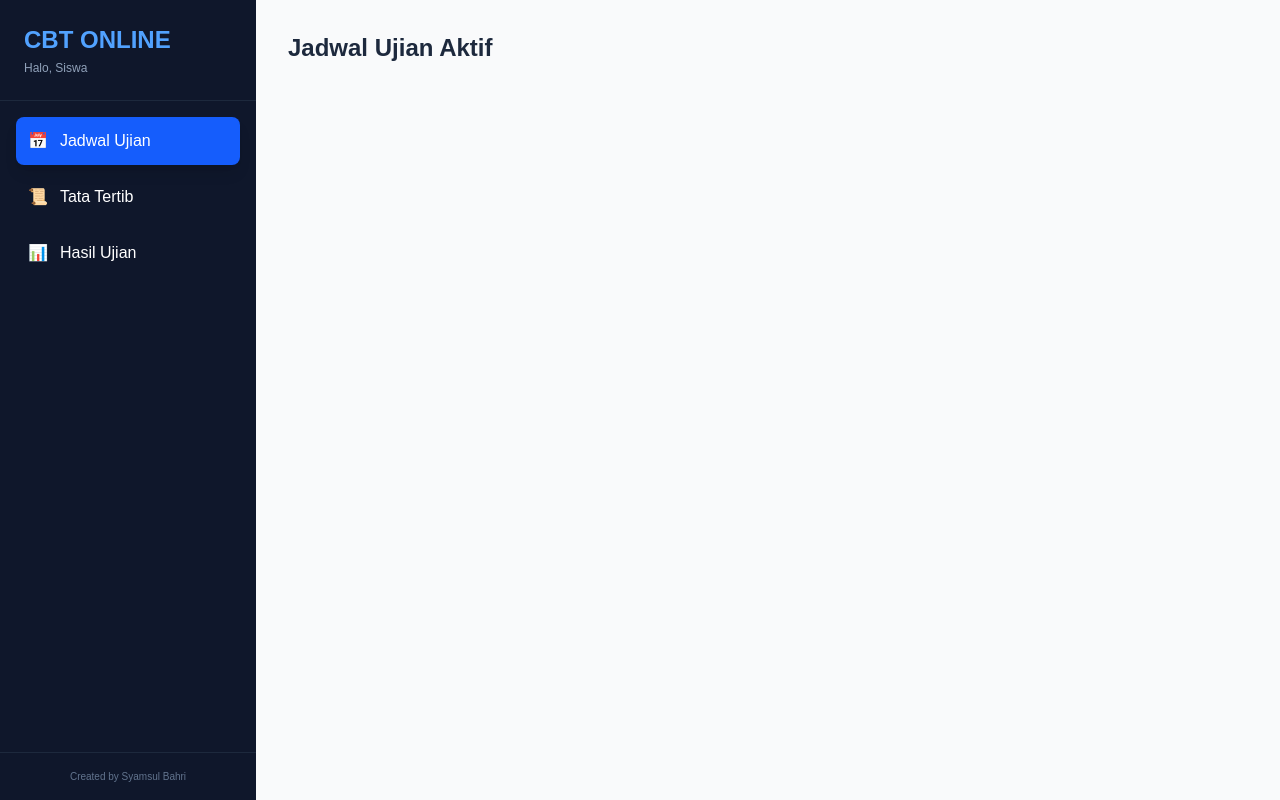
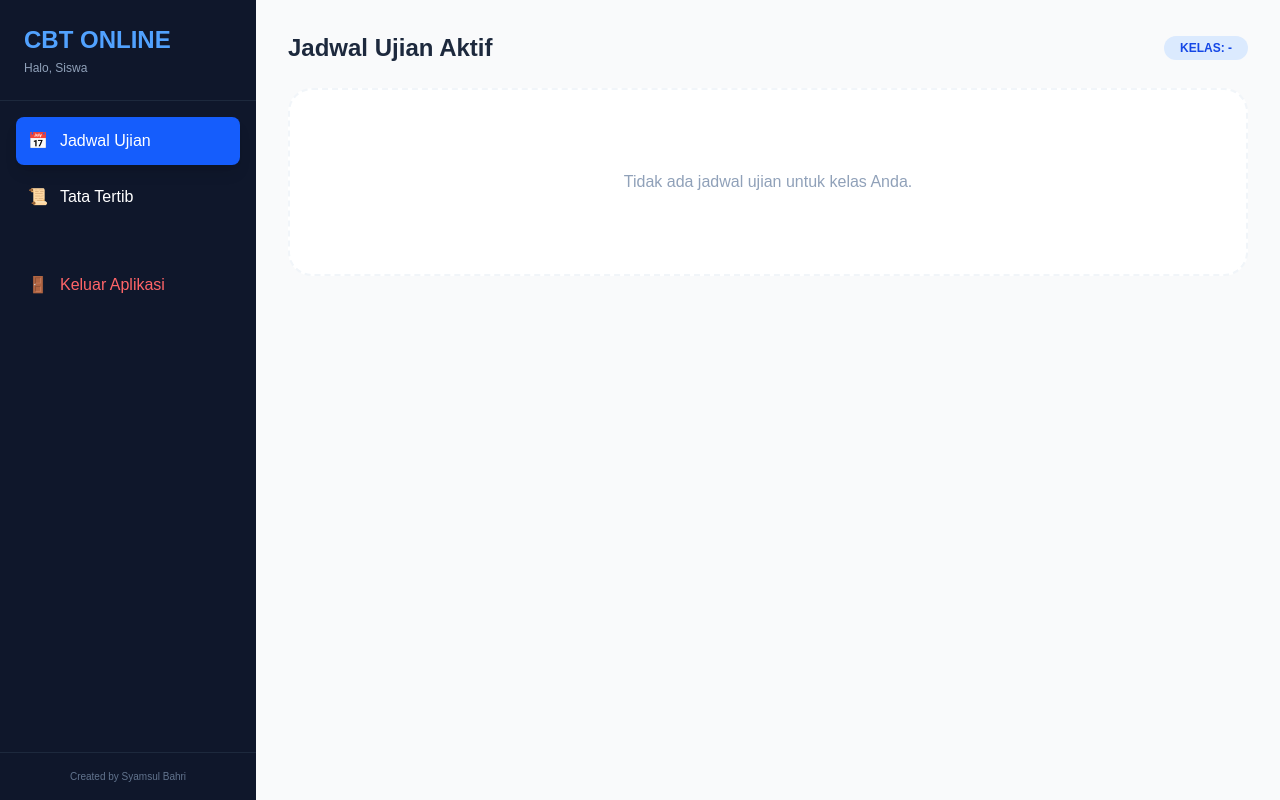
Before and after one commit to bahrye/cbt-ujian, a Next.js app: page /siswa in a window 1280 px wide. Built offline with nearby package versions, Linux system fonts and the light colour scheme.

Commit message:
update 1

```diff
--- a/app/siswa/components/Sidebar.tsx
+++ b/app/siswa/components/Sidebar.tsx
@@ -1,4 +1,7 @@
 'use client'
+import { useState } from 'react';
+import { auth } from '@/lib/firebase';
+import { signOut } from 'firebase/auth';
 
 interface SidebarProps {
   activeTab: string;
@@ -7,8 +10,38 @@ interface SidebarProps {
 }
 
 export default function Sidebar({ activeTab, setActiveTab, userName }: SidebarProps) {
+  const [isOpen, setIsOpen] = useState(false); // State untuk burger menu
+
+  const handleLogout = async () => {
+    if (confirm("Apakah Anda yakin ingin keluar?")) {
+      await signOut(auth);
+      window.location.href = "/login";
+    }
+  };
+
   return (
-    <div className="w-64 bg-slate-900 text-white flex flex-col min-h-screen sticky top-0">
+    <>
+      {/* Tombol Burger (Hanya muncul di Mobile) */}
+      <button
+        onClick={() => setIsOpen(!isOpen)}
+        className="lg:hidden fixed top-4 left-4 z-[110] p-2 bg-slate-900 text-white rounded-md"
+      >
+        {isOpen ? '✕' : '☰'}
+      </button>
+
+      {/* Overlay untuk menutup sidebar saat klik di luar (Mobile) */}
+      {isOpen && (
+        <div
+          className="fixed inset-0 bg-black/50 z-[100] lg:hidden"
+          onClick={() => setIsOpen(false)}
+        />
+      )}
+
+      <div className={`
+        w-64 bg-slate-900 text-white flex flex-col h-screen sticky top-0 z-[105]
+        fixed lg:relative transition-transform duration-300
+        ${isOpen ? 'translate-x-0' : '-translate-x-full lg:translate-x-0'}
+      `}>
         <div className="p-6 border-b border-slate-800">
           <h2 className="text-2xl font-bold text-blue-400">CBT ONLINE</h2>
           <p className="text-xs text-slate-400 mt-1">Halo, {userName}</p>
@@ -16,22 +49,24 @@ export default function Sidebar({ activeTab, setActiveTab, userName }: SidebarPr
 
         <nav className="flex-1 p-4 space-y-2">
           <button
-          onClick={() => setActiveTab('jadwal')}
+            onClick={() => { setActiveTab('jadwal'); setIsOpen(false); }}
             className={`w-full flex items-center gap-3 p-3 rounded-lg transition-all ${activeTab === 'jadwal' ? 'bg-blue-600 shadow-lg' : 'hover:bg-slate-800'}`}
           >
             <span>📅</span> Jadwal Ujian
           </button>
           <button
-          onClick={() => setActiveTab('tata-tertib')}
+            onClick={() => { setActiveTab('tata-tertib'); setIsOpen(false); }}
             className={`w-full flex items-center gap-3 p-3 rounded-lg transition-all ${activeTab === 'tata-tertib' ? 'bg-blue-600 shadow-lg' : 'hover:bg-slate-800'}`}
           >
             <span>📜</span> Tata Tertib
           </button>
+
+          {/* Tombol Keluar */}
           <button
-          onClick={() => setActiveTab('hasil')}
-          className={`w-full flex items-center gap-3 p-3 rounded-lg transition-all ${activeTab === 'hasil' ? 'bg-blue-600 shadow-lg' : 'hover:bg-slate-800'}`}
+            onClick={handleLogout}
+            className="w-full flex items-center gap-3 p-3 rounded-lg text-red-400 hover:bg-red-500/10 transition-all mt-10"
           >
-          <span>📊</span> Hasil Ujian
+            <span>🚪</span> Keluar Aplikasi
           </button>
         </nav>
 
@@ -39,5 +74,6 @@ export default function Sidebar({ activeTab, setActiveTab, userName }: SidebarPr
           Created by Syamsul Bahri
         </div>
       </div>
+    </>
   );
 }
--- a/app/siswa/page.tsx
+++ b/app/siswa/page.tsx
@@ -2,6 +2,7 @@
 import { useState, useEffect } from 'react';
 import { db, auth } from '@/lib/firebase';
 import { collection, onSnapshot, doc, setDoc } from 'firebase/firestore';
+import { signOut } from 'firebase/auth';
 import Sidebar from './components/Sidebar';
 import LembarUjian from './components/LembarUjian';
 
@@ -11,6 +12,7 @@ export default function PageSiswa() {
   const [selectedUjian, setSelectedUjian] = useState<any>(null);
   const [daftarJadwal, setDaftarJadwal] = useState<any[]>([]);
   const [statusSiswa, setStatusSiswa] = useState<any>({});
+  const [userData, setUserData] = useState<any>(null); // Data profil siswa (termasuk kelas)
 
   // State Modal Konfirmasi
   const [showModal, setShowModal] = useState(false);
@@ -22,11 +24,19 @@ export default function PageSiswa() {
     const user = auth.currentUser;
     if (!user) return;
 
-    // Load data jadwal & status secara real-time
+    // 1. Ambil data profil siswa untuk filter kelas
+    const unsubUser = onSnapshot(doc(db, "users", user.uid), (docSnap) => {
+      if (docSnap.exists()) {
+        setUserData(docSnap.data());
+      }
+    });
+
+    // 2. Load data jadwal ujian secara real-time
     const unsubJadwal = onSnapshot(collection(db, "ujian"), (snap) => {
       setDaftarJadwal(snap.docs.map(d => ({ id: d.id, ...d.data() })));
     });
 
+    // 3. Load status pengerjaan siswa
     const unsubStatus = onSnapshot(collection(db, "ujian_berjalan"), (snap) => {
       const map: any = {};
       snap.docs.forEach(d => {
@@ -37,12 +47,21 @@ export default function PageSiswa() {
       setStatusSiswa(map);
     });
 
+    // 4. Ambil token aktif dari pengaturan
     const unsubToken = onSnapshot(doc(db, "settings", "ujian_aktif"), (d) => {
       if (d.exists()) setTokenAsli(d.data().token);
     });
 
-    return () => { unsubJadwal(); unsubStatus(); unsubToken(); };
+    return () => {
+      unsubUser();
+      unsubJadwal();
+      unsubStatus();
+      unsubToken();
+    };
   }, []);
+
+  // Filter jadwal: Hanya tampilkan jika kelas pada ujian sesuai dengan kelas siswa
+  const jadwalTersedia = daftarJadwal.filter(u => u.kelas === userData?.kelas);
 
   const handleStartProcess = async () => {
     if (tokenInput.toUpperCase() !== tokenAsli) return alert("Token Salah!");
@@ -54,7 +73,7 @@ export default function PageSiswa() {
     await setDoc(doc(db, "ujian_berjalan", docId), {
       uid: user?.uid,
       ujianId: selectedUjian.id,
-      nama: user?.email?.split('@')[0],
+      nama: userData?.nama || user?.email?.split('@')[0],
       status: 'Mengerjakan',
       mulaiAt: new Date(),
       violations: 0
@@ -64,66 +83,94 @@ export default function PageSiswa() {
     setShowModal(false);
   };
 
+  const handleLogout = async () => {
+    if (confirm("Apakah Anda yakin ingin keluar?")) {
+      await signOut(auth);
+      window.location.href = "/login";
+    }
+  };
+
   if (isExamMode) return <LembarUjian ujian={selectedUjian} onFinish={() => setIsExamMode(false)} />;
 
   return (
     <div className="flex bg-gray-50 min-h-screen">
-      <Sidebar activeTab={activeTab} setActiveTab={setActiveTab} userName={auth.currentUser?.email || "Siswa"} />
+      {/* Sidebar dengan fungsi logout dan user name */}
+      <Sidebar
+        activeTab={activeTab}
+        setActiveTab={setActiveTab}
+        userName={userData?.nama || auth.currentUser?.email || "Siswa"}
+      />
 
-      <main className="flex-1 p-8">
+      <main className="flex-1 p-4 md:p-8 mt-14 lg:mt-0">
         {activeTab === 'jadwal' && (
           <div>
-            <h1 className="text-2xl font-bold text-slate-800 mb-6">Jadwal Ujian Aktif</h1>
-            <div className="space-y-4">
-              {daftarJadwal.map((u) => {
+            <div className="flex justify-between items-center mb-6">
+              <h1 className="text-2xl font-bold text-slate-800">Jadwal Ujian Aktif</h1>
+              <div className="bg-blue-100 text-blue-700 px-4 py-1 rounded-full text-xs font-bold uppercase">
+                Kelas: {userData?.kelas || '-'}
+              </div>
+            </div>
+
+            <div className="grid gap-4">
+              {jadwalTersedia.length > 0 ? (
+                jadwalTersedia.map((u) => {
                   const sekarang = new Date();
                   const mulai = u.mulai?.toDate();
                   const selesai = u.selesai?.toDate();
                   const status = statusSiswa[u.id] || 'Belum Mengerjakan';
 
                   return (
-                  <div key={u.id} className="bg-white p-6 rounded-2xl shadow-sm border border-gray-100 flex justify-between items-center">
+                    <div key={u.id} className="group bg-white p-5 rounded-3xl shadow-sm border border-gray-100 hover:shadow-md transition-all flex flex-col md:flex-row justify-between items-start md:items-center gap-4">
+                      <div className="flex items-center gap-4">
+                        <div className="w-12 h-12 bg-blue-50 rounded-2xl flex items-center justify-center text-xl group-hover:scale-110 transition-transform">
+                          📚
+                        </div>
                         <div>
-                      <h3 className="text-xl font-bold text-blue-700">{u.namaMapel}</h3>
-                      <div className="grid grid-cols-2 gap-x-10 text-sm text-gray-500 mt-2">
-                        <p>📍 Kelas: {u.kelas}</p>
-                        <p>👥 Kelompok: {u.kelompok}</p>
-                        <p>⏰ Mulai: {mulai?.toLocaleString()}</p>
-                        <p>⏳ Durasi: {u.durasi} Menit</p>
-                        <p>👤 Pengawas: {u.pengawas}</p>
+                          <h3 className="text-lg font-bold text-slate-800">{u.namaMapel}</h3>
+                          <div className="flex flex-wrap gap-x-4 text-xs text-slate-400 font-medium mt-1">
+                            <span>⏱ {u.durasi} Menit</span>
+                            <span>👤 {u.pengawas}</span>
+                            <span>📅 {mulai?.toLocaleDateString()}</span>
+                          </div>
                         </div>
                       </div>
 
-                    <div className="text-right flex flex-col items-end gap-2">
-                      <span className={`text-[10px] font-bold px-3 py-1 rounded-full uppercase ${status === 'Selesai' ? 'bg-gray-100 text-gray-500' : 'bg-blue-50 text-blue-600'}`}>
-                        {status}
-                      </span>
+                      <div className="w-full md:w-auto flex items-center justify-between md:justify-end gap-6 border-t md:border-none pt-4 md:pt-0">
+                        <div className="text-left md:text-right">
+                          <p className="text-[10px] uppercase tracking-wider font-bold text-slate-300">Status</p>
+                          <p className={`text-sm font-bold ${status === 'Selesai' ? 'text-gray-400' : 'text-blue-600'}`}>{status}</p>
+                        </div>
 
                         {status === 'Selesai' ? (
-                        <button disabled className="bg-gray-200 text-gray-400 px-6 py-2 rounded-xl font-bold">Selesai</button>
+                          <button disabled className="bg-gray-100 text-gray-400 px-6 py-2.5 rounded-2xl font-bold text-sm cursor-not-allowed">Selesai</button>
                         ) : sekarang < mulai ? (
-                        <button disabled className="bg-blue-100 text-blue-300 px-6 py-2 rounded-xl font-bold">Belum Mulai</button>
+                          <button disabled className="bg-amber-50 text-amber-500 px-6 py-2.5 rounded-2xl font-bold text-sm">Belum Mulai</button>
                         ) : sekarang > selesai ? (
-                        <button disabled className="bg-red-100 text-red-400 px-6 py-2 rounded-xl font-bold">Waktu Habis</button>
+                          <button disabled className="bg-red-50 text-red-400 px-6 py-2.5 rounded-2xl font-bold text-sm">Waktu Habis</button>
                         ) : (
                           <button
                             onClick={() => { setSelectedUjian(u); setShowModal(true); }}
-                          className="bg-green-600 hover:bg-green-700 text-white px-6 py-2 rounded-xl font-bold transition-all shadow-md"
+                            className="bg-green-600 hover:bg-green-700 text-white px-8 py-2.5 rounded-2xl font-bold text-sm shadow-lg shadow-green-100 transition-all active:scale-95"
                           >
-                          {status === 'Mengerjakan' ? 'Lanjut Mengerjakan' : 'Mulai Sekarang'}
+                            {status === 'Mengerjakan' ? 'Lanjut' : 'Mulai'}
                           </button>
                         )}
                       </div>
                     </div>
                   );
-              })}
+                })
+              ) : (
+                <div className="text-center py-20 bg-white rounded-3xl border-2 border-dashed border-slate-100">
+                  <p className="text-slate-400 font-medium">Tidak ada jadwal ujian untuk kelas Anda.</p>
+                </div>
+              )}
             </div>
           </div>
         )}
 
         {/* Modal Konfirmasi & Token */}
         {showModal && (
-          <div className="fixed inset-0 bg-slate-900/60 backdrop-blur-sm flex items-center justify-center p-4 z-[100]">
+          <div className="fixed inset-0 bg-slate-900/60 backdrop-blur-sm flex items-center justify-center p-4 z-[200]">
             <div className="bg-white p-8 rounded-3xl shadow-2xl max-w-md w-full border border-gray-100">
               <h2 className="text-2xl font-bold text-slate-800 mb-2">Konfirmasi Ujian</h2>
               <p className="text-slate-500 text-sm mb-6">Mata Pelajaran: <span className="text-blue-600 font-bold">{selectedUjian?.namaMapel}</span></p>
@@ -133,23 +180,22 @@ export default function PageSiswa() {
                   <label className="text-xs font-bold text-slate-400 uppercase ml-1">Token Ujian</label>
                   <input
                     type="text"
-                    placeholder="Masukkan 6 Digit Token"
+                    placeholder="Masukkan Token"
                     className="w-full p-4 bg-slate-50 border-2 border-slate-100 rounded-2xl text-center text-3xl font-mono uppercase focus:border-blue-500 outline-none transition-all"
                     onChange={(e) => setTokenInput(e.target.value)}
                   />
                 </div>
 
                 <div className="p-4 bg-yellow-50 rounded-2xl border border-yellow-100">
-                  <p className="text-[10px] text-yellow-700 font-bold uppercase mb-2 text-center">Tanda Tangan Digital (Pernyataan)</p>
                   <label className="flex items-start gap-3 cursor-pointer">
                     <input type="checkbox" className="mt-1 w-5 h-5 accent-yellow-600" onChange={(e) => setKonfirmasiJujur(e.target.checked)} />
-                    <span className="text-xs text-yellow-800 leading-tight">Saya menyatakan akan mengerjakan ujian ini dengan jujur dan mematuhi segala tata tertib yang berlaku.</span>
+                    <span className="text-xs text-yellow-800 leading-tight">Saya menyatakan akan mengerjakan ujian ini dengan jujur dan mematuhi tata tertib.</span>
                   </label>
                 </div>
 
                 <div className="flex gap-3 pt-4">
                   <button onClick={() => setShowModal(false)} className="flex-1 py-4 text-slate-400 font-bold hover:bg-slate-50 rounded-2xl transition-all">Batal</button>
-                  <button onClick={handleStartProcess} className="flex-1 py-4 bg-blue-600 hover:bg-blue-700 text-white font-bold rounded-2xl shadow-lg shadow-blue-200 transition-all">Konfirmasi & Mulai</button>
+                  <button onClick={handleStartProcess} className="flex-1 py-4 bg-blue-600 hover:bg-blue-700 text-white font-bold rounded-2xl shadow-lg shadow-blue-200 transition-all">Mulai Ujian</button>
                 </div>
               </div>
             </div>
@@ -157,14 +203,21 @@ export default function PageSiswa() {
         )}
 
         {activeTab === 'tata-tertib' && (
-          <div className="bg-white p-8 rounded-2xl shadow-sm border border-gray-100">
-            <h1 className="text-2xl font-bold mb-4">Tata Tertib Ujian</h1>
-            <ul className="list-decimal ml-5 space-y-2 text-slate-600">
-              <li>Dilarang membuka tab baru atau aplikasi lain selama ujian.</li>
-              <li>Siswa wajib masuk ke ruang ujian 5 menit sebelum waktu mulai.</li>
-              <li>Segala bentuk kecurangan akan dicatat otomatis oleh sistem.</li>
-              <li>Pastikan koneksi internet stabil sebelum menekan tombol "Kirim Jawaban".</li>
-            </ul>
+          <div className="bg-white p-8 rounded-3xl shadow-sm border border-gray-100">
+            <h1 className="text-2xl font-bold mb-6 text-slate-800">Tata Tertib Ujian</h1>
+            <div className="space-y-4 text-slate-600">
+              {[
+                "Dilarang membuka tab baru atau aplikasi lain selama ujian.",
+                "Siswa wajib masuk ke ruang ujian tepat waktu.",
+                "Segala bentuk kecurangan akan dicatat otomatis oleh sistem.",
+                "Pastikan koneksi internet stabil sebelum mengirim jawaban."
+              ].map((item, i) => (
+                <div key={i} className="flex gap-3 items-start">
+                  <span className="bg-blue-50 text-blue-600 w-6 h-6 rounded-full flex items-center justify-center text-xs font-bold shrink-0">{i+1}</span>
+                  <p>{item}</p>
+                </div>
+              ))}
+            </div>
           </div>
         )}
       </main>
```
Lines whose indentation alone changed are shown as unchanged.
